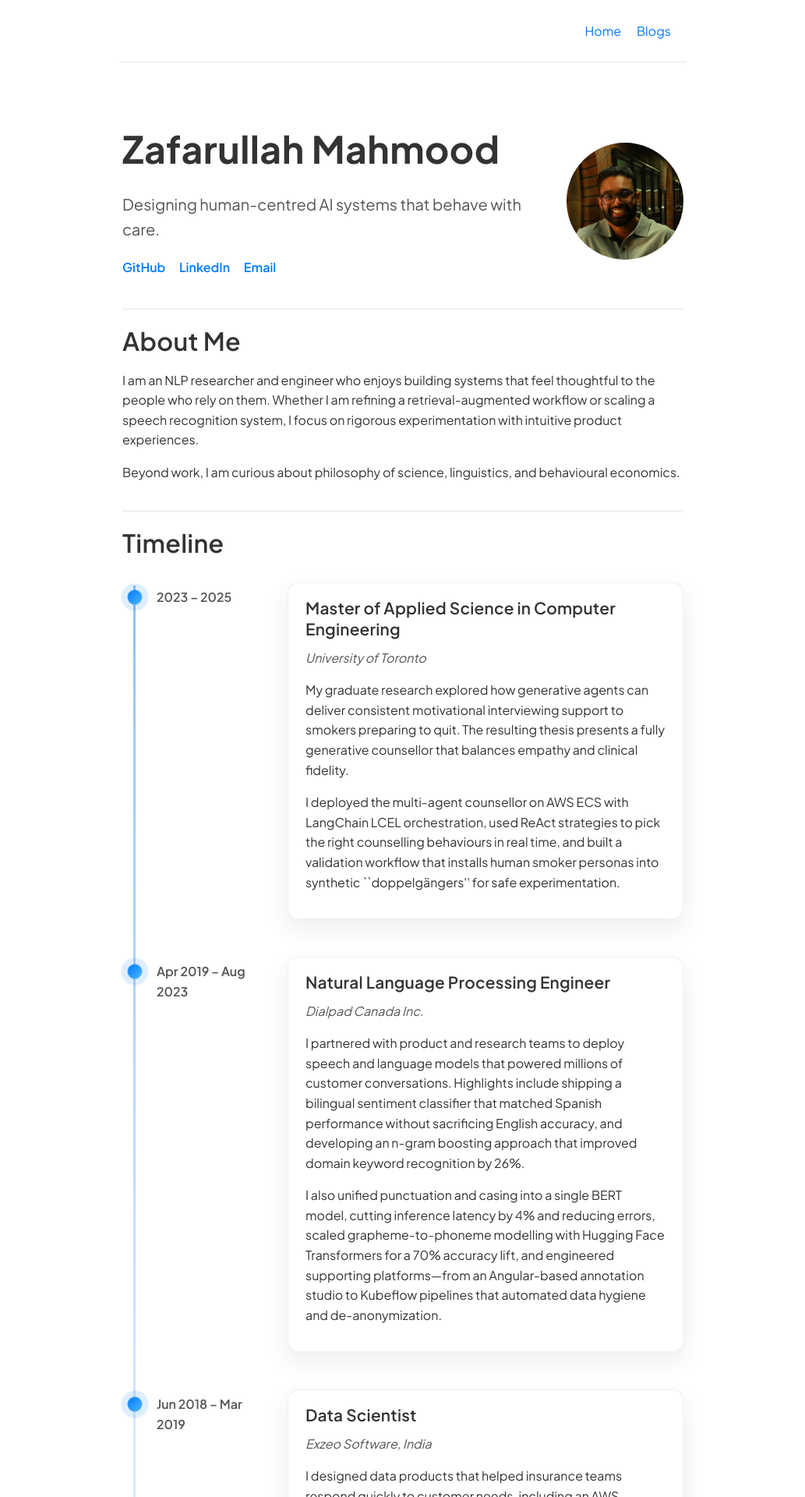
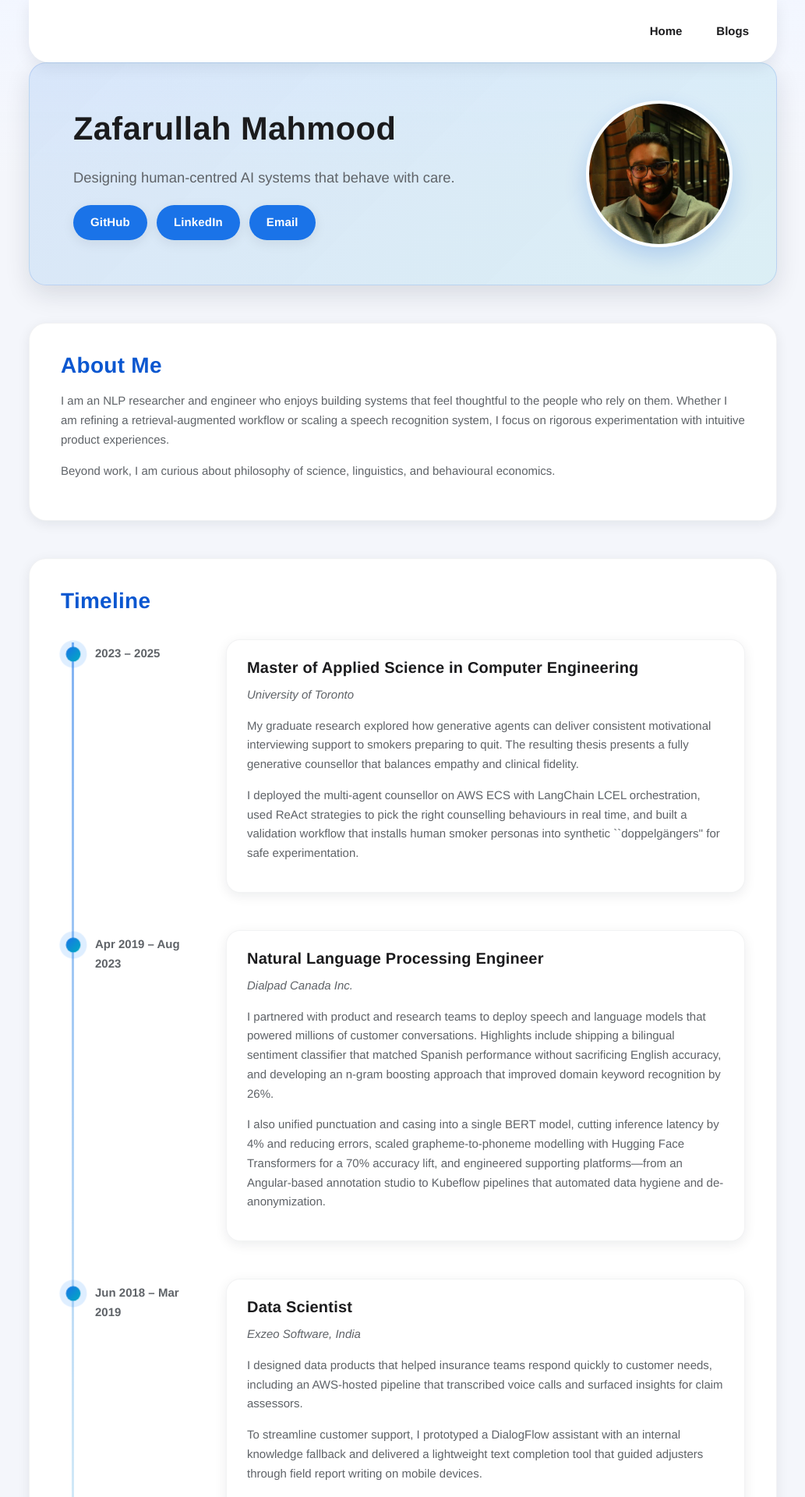
Before and after one commit to zaffnet/zaffnet.github.io, a Jekyll site: the page built from index.html, in a window 1280 px wide. Shown: the top 1920 px of the page at 78% size, without its empty margins (123-1156 px from the left). Built offline with Jekyll 4.4.1, drawn with Linux system fonts in a browser that asks for light colours.

Commit message:
Restyle site with material-inspired theme

```diff
--- a/_layouts/default.html
+++ b/_layouts/default.html
@@ -6,9 +6,6 @@
   <title>{{ page.title }} | {{ site.title }}</title>
   <link rel="stylesheet" href="{{ "/assets/css/style.css" | relative_url }}">
   <link rel="stylesheet" href="{{ "/assets/css/syntax.css" | relative_url }}">
-  <link rel="preconnect" href="https://fonts.googleapis.com">
-  <link rel="preconnect" href="https://fonts.gstatic.com" crossorigin>
-  <link href="https://fonts.googleapis.com/css2?family=Plus+Jakarta+Sans:wght@300;400;500;600;700&display=swap" rel="stylesheet">
   <link rel="icon" type="image/svg+xml" href="{{ "/assets/favicon.svg" | relative_url }}">
   <link rel="icon" type="image/png" sizes="32x32" href="{{ "/assets/favicon-32.png" | relative_url }}">
   <link rel="icon" type="image/png" sizes="192x192" href="{{ "/assets/favicon-512.png" | relative_url }}">
--- a/assets/css/style.css
+++ b/assets/css/style.css
@@ -1,24 +1,36 @@
 /* General styles */
 :root {
-  --text-primary: #333;
-  --text-secondary: #555;
-  --background-primary: #fff;
-  --accent-color: #007aff;
-  --border-color: #e5e5e5;
+  --text-primary: #1b1b1d;
+  --text-secondary: #5f6368;
+  --background-primary: #f4f6fb;
+  --surface-color: #ffffff;
+  --surface-muted: #ecf2ff;
+  --accent-color: #1a73e8;
+  --accent-color-strong: #0b57d0;
+  --secondary-accent: #00acc1;
+  --border-color: rgba(26, 115, 232, 0.12);
   --header-height: 80px;
-  --font-family-base: 'Plus Jakarta Sans', 'Inter', -apple-system, BlinkMacSystemFont, 'Segoe UI', Roboto, 'Helvetica Neue', Arial, sans-serif;
-  --font-family-heading: 'Plus Jakarta Sans', 'Inter', -apple-system, BlinkMacSystemFont, 'Segoe UI', Roboto, 'Helvetica Neue', Arial, sans-serif;
+  --font-family-base: 'Helvetica Neue', 'Calibri Light', 'Roboto', sans-serif;
+  --font-family-heading: 'Helvetica Neue', 'Calibri Light', 'Roboto', sans-serif;
+  --elevation-low: 0 4px 16px rgba(17, 24, 39, 0.08);
+  --elevation-medium: 0 12px 32px rgba(17, 24, 39, 0.12);
+  --radius-large: 22px;
 }
 
 body {
   font-family: var(--font-family-base);
-  line-height: 1.6;
+  font-size: 15px;
+  line-height: 1.65;
   color: var(--text-primary);
-  background-color: var(--background-primary);
+  background: linear-gradient(180deg, rgba(236, 242, 255, 0.65), var(--background-primary) 220px);
   margin: 0;
   padding: 0;
   -webkit-font-smoothing: antialiased;
   -moz-osx-font-smoothing: grayscale;
+}
+
+p {
+  color: var(--text-secondary);
 }
 
 .container {
@@ -29,33 +41,41 @@ body {
 }
 
 .container > header {
-  width: 60vw;
+  width: 100%;
   margin: 0 auto;
-  padding: 0 20px;
+  padding: 0;
   box-sizing: border-box;
 }
 
-.container > main,
+.container > main {
+  width: min(1040px, 92vw);
+  margin: 0 auto;
+  padding: 0 24px;
+  box-sizing: border-box;
+}
+
 .container > footer {
-  width: min(90vw, 1200px);
-  margin: 0 auto;
-  padding: 0 20px;
+  width: 100%;
+  padding: 0 16px;
   box-sizing: border-box;
 }
 
 a {
   color: var(--accent-color);
   text-decoration: none;
+  transition: color 0.2s ease;
 }
 
-a:hover {
-  text-decoration: underline;
+a:hover,
+a:focus {
+  color: var(--accent-color-strong);
+  text-decoration: none;
 }
 
-h1 { font-size: 2.5rem; }
-h2 { font-size: 2rem; }
-h3 { font-size: 1.5rem; }
-h4, h5, h6 { font-size: 1.25rem; }
+h1 { font-size: 2.25rem; }
+h2 { font-size: 1.75rem; }
+h3 { font-size: 1.35rem; }
+h4, h5, h6 { font-size: 1.15rem; }
 
 h1, h2, h3, h4, h5, h6 {
   font-family: var(--font-family-heading);
@@ -78,10 +98,12 @@ header nav {
   justify-content: space-between;
   align-items: center;
   height: 100%;
-  width: 60vw;
-  padding: 0 20px;
+  width: min(960px, 90vw);
+  padding: 0 24px;
   box-sizing: border-box;
-  border-bottom: 1px solid var(--border-color);
+  background-color: var(--surface-color);
+  border-radius: 0 0 26px 26px;
+  box-shadow: 0 6px 20px rgba(17, 24, 39, 0.08);
 }
 
 .nav-logo {
@@ -105,18 +127,37 @@ header nav ul {
   gap: 20px;
 }
 
+header nav ul a {
+  color: var(--text-primary);
+  font-weight: 600;
+  padding: 8px 12px;
+  border-radius: 999px;
+  transition: background-color 0.2s ease, color 0.2s ease;
+}
+
+header nav ul a:hover,
+header nav ul a:focus-visible {
+  color: var(--accent-color-strong);
+  background-color: rgba(26, 115, 232, 0.12);
+}
+
 /* Main content */
 main {
-  padding: 40px 0;
+  padding: 48px 0 72px;
 }
 
 /* Footer */
 footer {
   text-align: center;
-  padding: 40px 0;
-  border-top: 1px solid var(--border-color);
+  padding: 48px 0 64px;
+  border-top: none;
   color: var(--text-secondary);
   font-size: 0.9rem;
+  width: min(960px, 90vw);
+  margin: 72px auto 0;
+  background: var(--surface-color);
+  border-radius: var(--radius-large) var(--radius-large) 0 0;
+  box-shadow: 0 -8px 28px rgba(17, 24, 39, 0.06);
 }
 
 footer p {
@@ -124,16 +165,21 @@ footer p {
 }
 
 footer a {
-  color: var(--text-secondary);
+  color: var(--accent-color);
 }
 
 /* New Homepage Styles */
 .intro-section {
   display: flex;
   align-items: center;
-  padding: 40px 0;
+  justify-content: space-between;
+  padding: 48px 56px;
   gap: 40px;
   flex-wrap: wrap;
+  background: linear-gradient(135deg, rgba(26, 115, 232, 0.12), rgba(0, 172, 193, 0.1));
+  border-radius: var(--radius-large);
+  box-shadow: var(--elevation-medium);
+  border: 1px solid rgba(11, 87, 208, 0.15);
 }
 
 .intro-text {
@@ -143,13 +189,14 @@ footer a {
 
 .intro-text h1 {
   margin-top: 0;
-  font-size: 3rem;
-  font-weight: 700;
+  font-size: 2.6rem;
+  font-weight: 600;
 }
 
 .intro-text .subtitle {
-  font-size: 1.25rem;
+  font-size: 1.15rem;
   color: var(--text-secondary);
+  font-weight: 500;
 }
 
 .intro-description {
@@ -159,19 +206,57 @@ footer a {
 }
 
 .contact-links {
+  display: flex;
+  flex-wrap: wrap;
+  gap: 12px;
+}
+
+.contact-links {
   margin-top: 20px;
 }
 
 .contact-links a {
-  margin-right: 15px;
+  display: inline-flex;
+  align-items: center;
+  justify-content: center;
+  padding: 10px 22px;
+  border-radius: 999px;
+  background: var(--accent-color);
+  color: #ffffff;
   font-weight: 600;
+  letter-spacing: 0.01em;
+  box-shadow: var(--elevation-low);
+  position: relative;
+  overflow: hidden;
+}
+
+.contact-links a::after {
+  content: "";
+  position: absolute;
+  inset: 0;
+  background: rgba(255, 255, 255, 0.2);
+  opacity: 0;
+  transition: opacity 0.25s ease;
+}
+
+.contact-links a:hover::after,
+.contact-links a:focus-visible::after {
+  opacity: 1;
+}
+
+.contact-links a:hover,
+.contact-links a:focus-visible {
+  background: var(--accent-color-strong);
+  color: #ffffff;
 }
 
 .intro-image img {
-  width: 150px;
-  height: 150px;
+  width: 180px;
+  height: 180px;
   border-radius: 50%;
   object-fit: cover;
+  box-shadow: 0 12px 28px rgba(11, 87, 208, 0.2);
+  border: 4px solid rgba(255, 255, 255, 0.9);
 }
 
 .intro-image {
@@ -182,12 +267,21 @@ footer a {
 }
 
 .content-section {
-  padding: 20px 0;
-  border-top: 1px solid var(--border-color);
+  padding: 36px 40px;
+  margin-top: 48px;
+  background: var(--surface-color);
+  border-radius: var(--radius-large);
+  box-shadow: var(--elevation-low);
+  border: 1px solid rgba(17, 24, 39, 0.05);
+}
+
+.content-section:first-of-type {
+  margin-top: 56px;
 }
 
 .content-section h2 {
   margin-top: 0;
+  color: var(--accent-color-strong);
 }
 
 /* Timeline */
@@ -208,7 +302,7 @@ footer a {
   top: 4px;
   bottom: 4px;
   width: var(--timeline-line-width);
-  background: linear-gradient(180deg, rgba(0, 122, 255, 0.45), rgba(0, 122, 255, 0));
+  background: linear-gradient(180deg, rgba(26, 115, 232, 0.55), rgba(0, 172, 193, 0.1));
 }
 
 .timeline-item {
@@ -230,8 +324,8 @@ footer a {
   width: var(--timeline-marker-diameter);
   height: var(--timeline-marker-diameter);
   border-radius: 50%;
-  background: linear-gradient(135deg, #007aff, #4fb6ff);
-  box-shadow: 0 0 0 6px rgba(0, 122, 255, 0.15);
+  background: linear-gradient(135deg, #1a73e8, #00acc1);
+  box-shadow: 0 0 0 6px rgba(26, 115, 232, 0.18);
   animation: pulse 6s ease-in-out infinite;
 }
 
@@ -242,16 +336,16 @@ footer a {
 }
 
 .timeline-body {
-  background: #ffffff;
-  border: 1px solid rgba(0, 0, 0, 0.06);
-  border-radius: 14px;
-  padding: 18px 22px;
-  box-shadow: 0 12px 30px rgba(15, 23, 42, 0.08);
+  background: var(--surface-color);
+  border: 1px solid rgba(17, 24, 39, 0.05);
+  border-radius: 18px;
+  padding: 22px 26px;
+  box-shadow: var(--elevation-low);
 }
 
 .timeline-body h3 {
   margin-top: 0;
-  font-size: 1.3rem;
+  font-size: 1.25rem;
 }
 
 .timeline-body p {
@@ -288,16 +382,16 @@ footer a {
 .skills-infographic {
   margin-top: 32px;
   display: grid;
-  gap: 24px;
+  gap: 28px;
   grid-template-columns: repeat(auto-fit, minmax(240px, 1fr));
 }
 
 .skills-card {
-  background: #ffffff;
-  border: 1px solid rgba(15, 23, 42, 0.08);
-  border-radius: 18px;
-  padding: 24px;
-  box-shadow: 0 20px 45px rgba(15, 23, 42, 0.12);
+  background: linear-gradient(180deg, rgba(255, 255, 255, 0.95), rgba(236, 242, 255, 0.9));
+  border: 1px solid rgba(17, 24, 39, 0.06);
+  border-radius: 20px;
+  padding: 26px;
+  box-shadow: var(--elevation-low);
   display: flex;
   flex-direction: column;
   gap: 16px;
@@ -305,8 +399,8 @@ footer a {
 }
 
 .skills-card:hover {
-  transform: translateY(-6px);
-  box-shadow: 0 28px 50px rgba(15, 23, 42, 0.16);
+  transform: translateY(-8px);
+  box-shadow: var(--elevation-medium);
 }
 
 .card-header {
@@ -319,13 +413,13 @@ footer a {
   width: 52px;
   height: 52px;
   border-radius: 16px;
-  background: linear-gradient(135deg, rgba(0, 122, 255, 0.15), rgba(0, 122, 255, 0.35));
+  background: linear-gradient(135deg, rgba(26, 115, 232, 0.18), rgba(0, 172, 193, 0.28));
   display: inline-flex;
   align-items: center;
   justify-content: center;
   font-size: 1.6rem;
-  color: #0052a3;
-  box-shadow: inset 0 0 0 1px rgba(0, 122, 255, 0.25);
+  color: #0b57d0;
+  box-shadow: inset 0 0 0 1px rgba(26, 115, 232, 0.3);
   animation: float 8s ease-in-out infinite;
 }
 
@@ -347,11 +441,11 @@ footer a {
   display: inline-flex;
   align-items: center;
   gap: 0.65rem;
-  padding: 10px 16px;
+  padding: 10px 18px;
   border-radius: 999px;
   background: var(--badge-surface);
   border: 1px solid var(--badge-border);
-  box-shadow: 0 8px 18px rgba(15, 23, 42, 0.08);
+  box-shadow: 0 10px 22px rgba(15, 23, 42, 0.08);
   color: var(--badge-text);
   text-decoration: none;
   transition: transform 0.25s ease, box-shadow 0.25s ease;
@@ -420,6 +514,7 @@ footer a {
     flex-direction: column;
     text-align: center;
     gap: 24px;
+    padding: 36px 32px;
   }
 
   .intro-text {
@@ -437,6 +532,10 @@ footer a {
   .intro-description {
     text-align: left;
   }
+
+  .contact-links {
+    justify-content: center;
+  }
 }
 
 @media (max-width: 720px) {
@@ -453,6 +552,31 @@ footer a {
 
   .timeline-date {
     padding-left: 0;
+  }
+
+  .intro-section {
+    padding: 28px 24px;
+  }
+
+  .content-section {
+    padding: 28px 24px;
+    margin-top: 36px;
+  }
+
+  footer {
+    width: 100%;
+    border-radius: 0;
+  }
+
+  .post {
+    padding: 24px;
+  }
+}
+
+@media (max-width: 600px) {
+  .intro-image img {
+    width: 150px;
+    height: 150px;
   }
 }
 
@@ -490,26 +614,26 @@ footer a {
 /* Home layout */
 .home-container {
   width: 100%;
-  max-width: 60vw;
+  max-width: 960px;
   margin: 0 auto;
-  padding: 0 1.5rem;
+  padding: 0;
   box-sizing: border-box;
 }
 
 /* Blog styles */
 .home-container {
   width: 100%;
-  max-width: 60vw;
+  max-width: 960px;
   margin: 0 auto;
-  padding: 0 1.5rem;
+  padding: 0;
   box-sizing: border-box;
 }
 
 .blog-container {
   width: 100%;
-  max-width: 60vw;
+  max-width: 960px;
   margin: 0 auto;
-  padding: 0 1.5rem;
+  padding: 0 1.75rem;
   box-sizing: border-box;
 }
 
@@ -519,7 +643,12 @@ footer a {
 }
 
 .blog-list-item {
-  margin-bottom: 40px;
+  margin-bottom: 32px;
+  padding: 24px 28px;
+  background: var(--surface-color);
+  border-radius: var(--radius-large);
+  border: 1px solid rgba(17, 24, 39, 0.06);
+  box-shadow: var(--elevation-low);
 }
 
 .blog-list-item h2 {
@@ -537,6 +666,20 @@ footer a {
   margin-bottom: 10px;
 }
 
+.blog-list-item > a:last-of-type {
+  display: inline-flex;
+  align-items: center;
+  margin-top: 12px;
+  font-weight: 600;
+  color: var(--accent-color);
+  transition: color 0.2s ease;
+}
+
+.blog-list-item > a:last-of-type:hover,
+.blog-list-item > a:last-of-type:focus-visible {
+  color: var(--accent-color-strong);
+}
+
 /* Blog Post */
 .post-header {
   margin-bottom: 40px;
@@ -545,6 +688,14 @@ footer a {
 .post-header h1 {
   margin-top: 0;
   font-size: 2rem;
+}
+
+.post {
+  background: var(--surface-color);
+  border-radius: var(--radius-large);
+  border: 1px solid rgba(17, 24, 39, 0.06);
+  padding: 32px 36px;
+  box-shadow: var(--elevation-low);
 }
 
 .post-content {
@@ -617,16 +768,8 @@ footer a {
     max-width: 100%;
     padding: 0 1.25rem;
   }
+
+  .container > main {
+    padding: 0 16px;
+  }
 }
-.container > main {
-  padding-top: 40px;
-  padding-bottom: 40px;
-}
-
-body.post-page .container > main,
-body.blogs-page .container > main,
-body.home-page .container > main {
-  width: 100%;
-  padding-left: 0;
-  padding-right: 0;
-}
```
